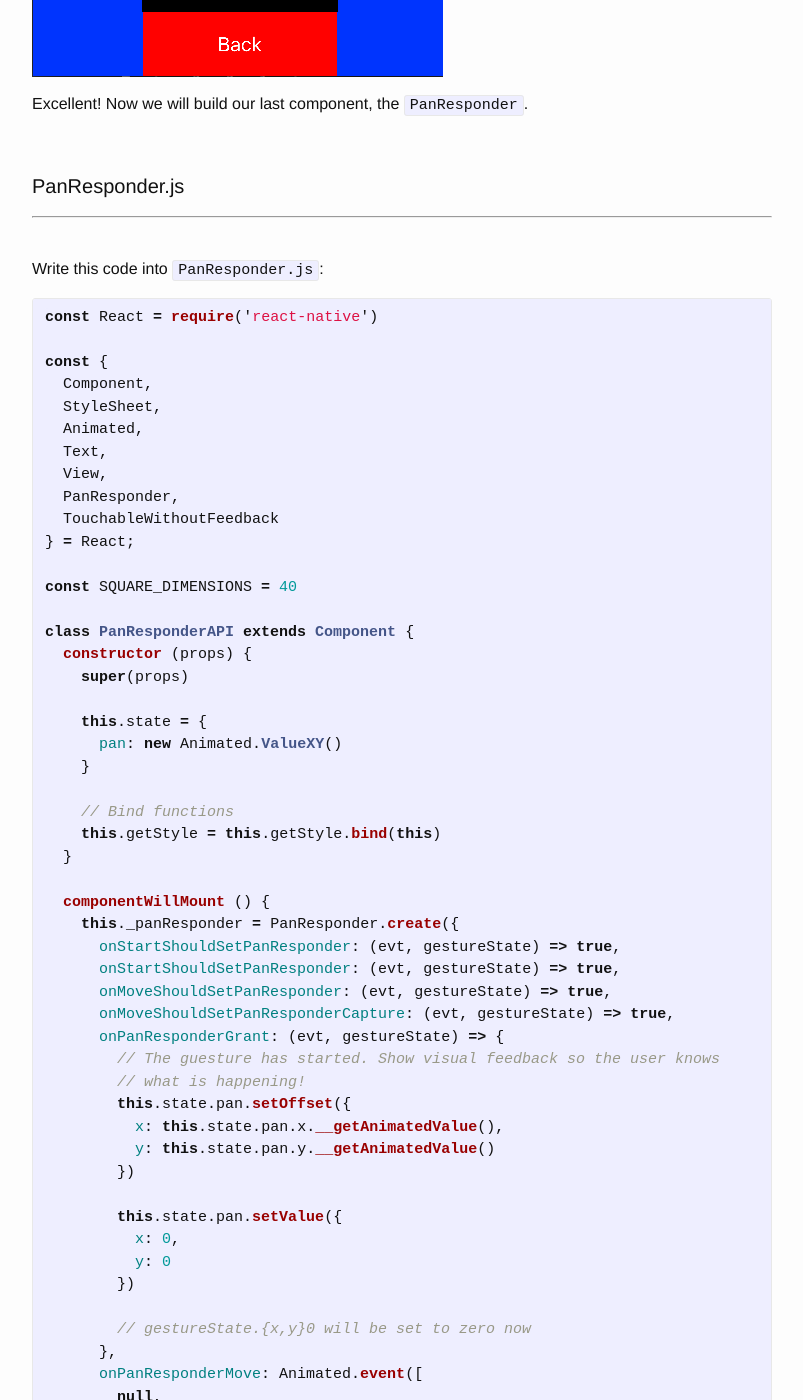
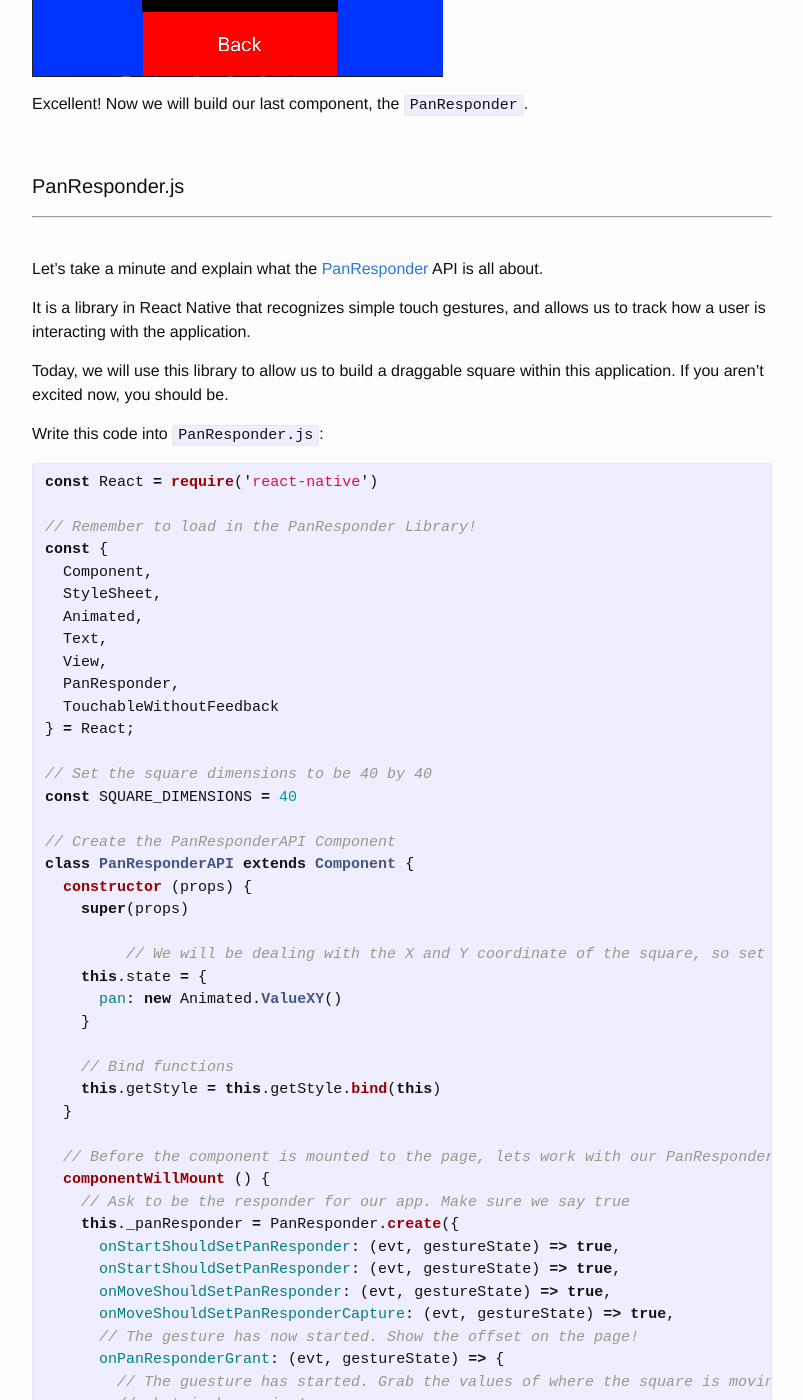
Before and after one commit to stanleycyang/stanleycyang.github.io, a Jekyll site: the page built from _posts/2015-10-04-react-native-tutorial-with-navigation-and-animation.markdown, in a window 1280 px wide and 1400 px high, scrolled down 25317 px. Shown: the whole window, without its empty margins (238-1041 px from the left). Built offline with Jekyll 4.4.1, drawn with Linux system fonts in a browser that asks for light colours; comment, search, counter and statistics services are not loaded; some of the changed text lies outside the part shown.

Commit message:
Added square img

```diff
--- a/_posts/2015-10-04-react-native-tutorial-with-navigation-and-animation.markdown
+++ b/_posts/2015-10-04-react-native-tutorial-with-navigation-and-animation.markdown
@@ -1,6 +1,6 @@
 ---
 layout: post
-title: "Tutorial: Handcrafting an iOS Application with React Native (and lots of Love)"
+title: "Tutorial: Handcrafting an iOS Application with React Native (and lots of love)"
 date: 2015-10-04 10:02:30
 categories: technology reactjs native ios
 comments: true
@@ -1037,11 +1037,18 @@ Excellent! Now we will build our last component, the `PanResponder`.
 <hr />
 <br />
 
+Let's take a minute and explain what the [PanResponder](https://facebook.github.io/react-native/docs/panresponder.html) API is all about.
+
+It is a library in React Native that recognizes simple touch gestures, and allows us to track how a user is interacting with the application.
+
+Today, we will use this library to allow us to build a draggable square within this application. If you aren't excited now, you should be.
+
 Write this code into `PanResponder.js`:
 
 {% highlight js %}
 const React = require('react-native')
 
+// Remember to load in the PanResponder Library!
 const {
   Component,
   StyleSheet,
@@ -1052,12 +1059,15 @@ const {
   TouchableWithoutFeedback
 } = React;
 
+// Set the square dimensions to be 40 by 40
 const SQUARE_DIMENSIONS = 40
 
+// Create the PanResponderAPI Component
 class PanResponderAPI extends Component {
   constructor (props) {
     super(props)
 
+	 // We will be dealing with the X and Y coordinate of the square, so set the value to Animated.ValueXY
     this.state = {
       pan: new Animated.ValueXY()
     }
@@ -1066,20 +1076,23 @@ class PanResponderAPI extends Component {
     this.getStyle = this.getStyle.bind(this)
   }
 
+  // Before the component is mounted to the page, lets work with our PanResponder Library
   componentWillMount () {
+    // Ask to be the responder for our app. Make sure we say true
     this._panResponder = PanResponder.create({
       onStartShouldSetPanResponder: (evt, gestureState) => true,
       onStartShouldSetPanResponder: (evt, gestureState) => true,
       onMoveShouldSetPanResponder: (evt, gestureState) => true,
       onMoveShouldSetPanResponderCapture: (evt, gestureState) => true,
+      // The gesture has now started. Show the offset on the page!
       onPanResponderGrant: (evt, gestureState) => {
-        // The guesture has started. Show visual feedback so the user knows
+        // The guesture has started. Grab the values of where the square is moving to
         // what is happening!
         this.state.pan.setOffset({
           x: this.state.pan.x.__getAnimatedValue(),
           y: this.state.pan.y.__getAnimatedValue()
         })
-
+        // Default value of the square
         this.state.pan.setValue({
           x: 0,
           y: 0
@@ -1087,6 +1100,7 @@ class PanResponderAPI extends Component {
 
         // gestureState.{x,y}0 will be set to zero now
       },
+      // Input the coordinates
       onPanResponderMove: Animated.event([
         null,
         {
@@ -1104,7 +1118,7 @@ class PanResponderAPI extends Component {
       }
     })
   }
-
+  // This method will go into the animated component
   getStyle () {
     return [
       styles.square,
@@ -1124,12 +1138,14 @@ class PanResponderAPI extends Component {
   render () {
     return (
       <View style={styles.container}>
+        // Use a spread operator to put in our panHandlers and tie it with the component
         <Animated.View style={this.getStyle()} {...this._panResponder.panHandlers} />
       </View>
     )
   }
 }
 
+// Basic styling
 const styles = StyleSheet.create({
   container: {
     flex: 1,
@@ -1143,10 +1159,45 @@ const styles = StyleSheet.create({
   }
 })
 
+// Export the component to be used in PageThree
 module.exports = PanResponderAPI
 {% endhighlight %}
 
 <br />
+
+We will set `this._panResponder` before the component has loaded, and this will allow us to grab the user interaction with the component. We grab the coordinates of where the user is moving to and then set our square to those coodinates.
+
+At this point, we can now load this code into `PageThree`! Let's do the following:
+
+{% highlight js %}
+
+const React = require('react-native')
+const styles = require('../stylesheets/layout')
+
+// Import component
+const PanResponder = require('./PanResponder')
+
+...
+
+  render() {
+    return (
+      <View style={[styles.container, {backgroundColor: 'purple'}]}>
+        <PanResponder />
+        ...
+      </View>
+    )
+  }
+}
+
+...
+{% endhighlight %}
+
+Now when we save and run the code, we should see the following:
+
+![Draggable Square]({{ site.url }}/assets/react-native-tutorial-with-navigation-and-animation/Square.png)
+
+
+
 
 ##What have we learned?
 
```
Also changed, not shown: assets/react-native-tutorial-with-navigation-and-animation/Square.png (added).
